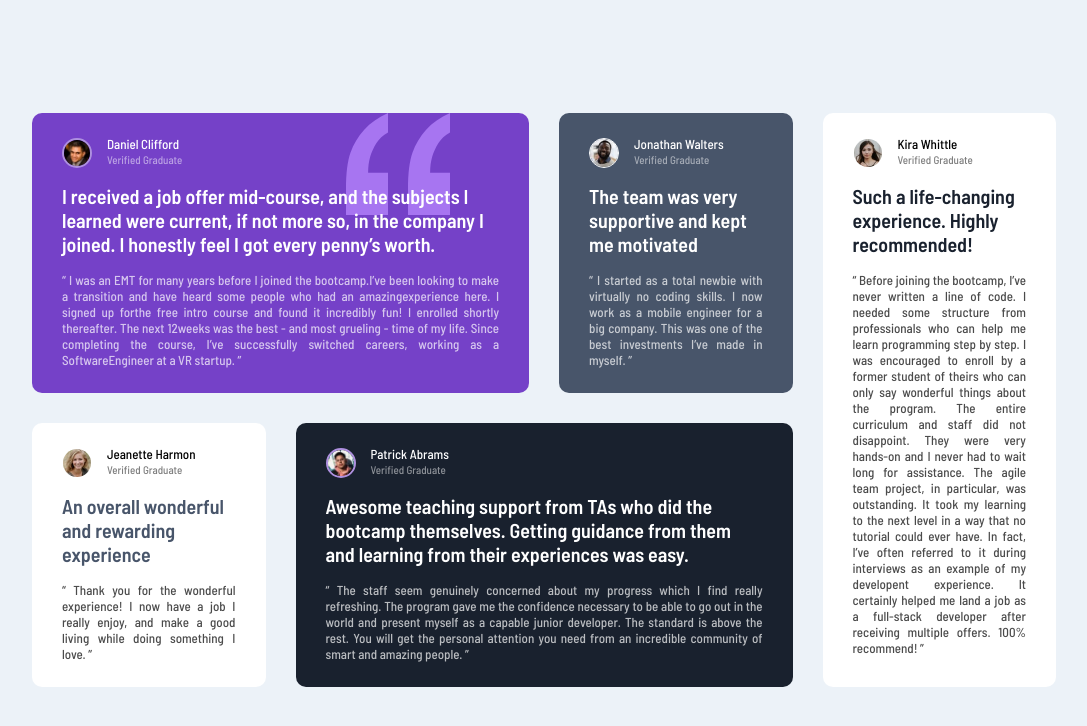
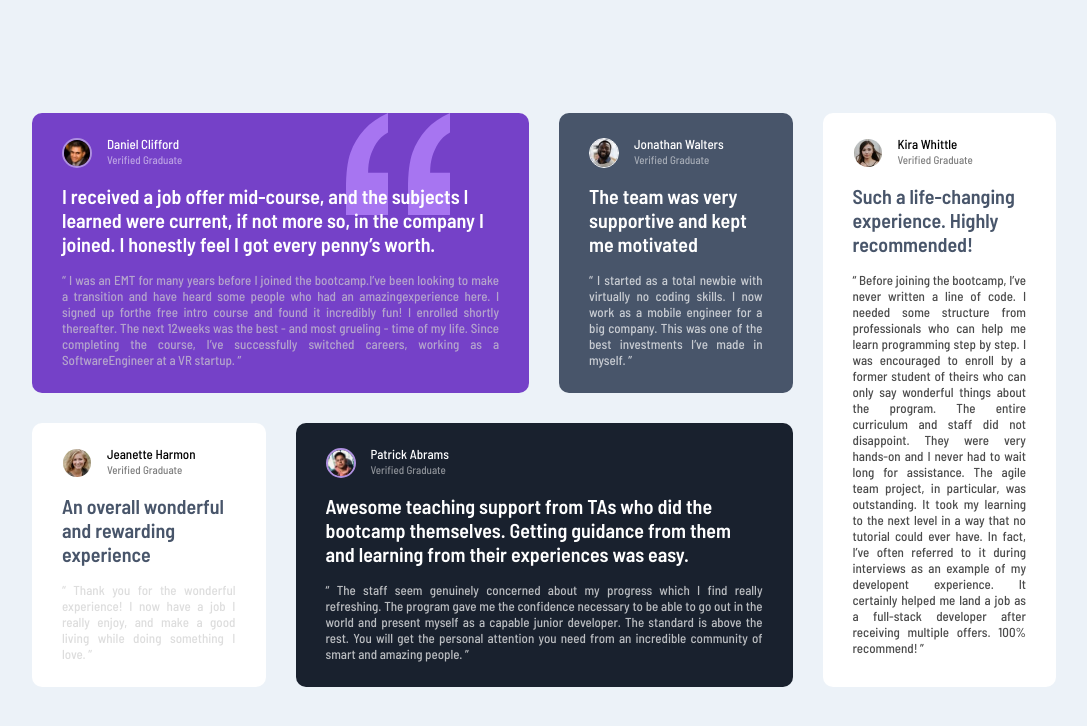
Before and after one commit to Kyaw-Min-lwin/Testimonials-grid-section, a plain HTML site: page index.html in a window 1280 px wide. Shown: the whole page, without its empty margins (96-1183 px from the left). Drawn offline with Linux system fonts and the light colour scheme.

Commit message:
Update style.css

```diff
--- a/style.css
+++ b/style.css
@@ -115,12 +115,12 @@ img {
 	grid-column: 2/ span 2;
 }
 
-.third .desc {
-	color: hsl(219, 29%, 14%);
+.third .desc, .fourth .desc {
+	color: hsl(217, 19%, 35%);
 }
 
-.fourth .desc {
-	color: hsl(217, 19%, 35%);
+.fourth .second-desc, .first .second-desc {
+	color: hsl(0, 0%, 81%);
 }
 
 @media (max-width:450px) {
```
